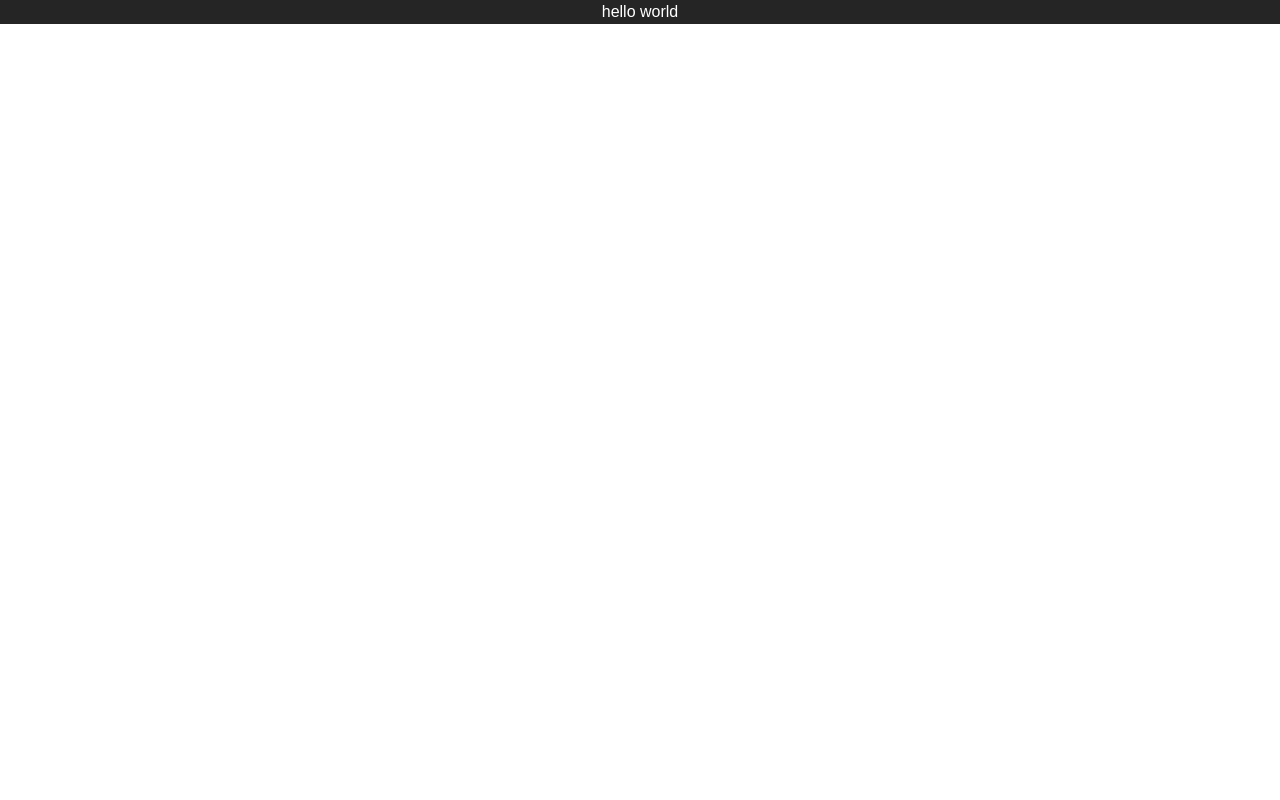
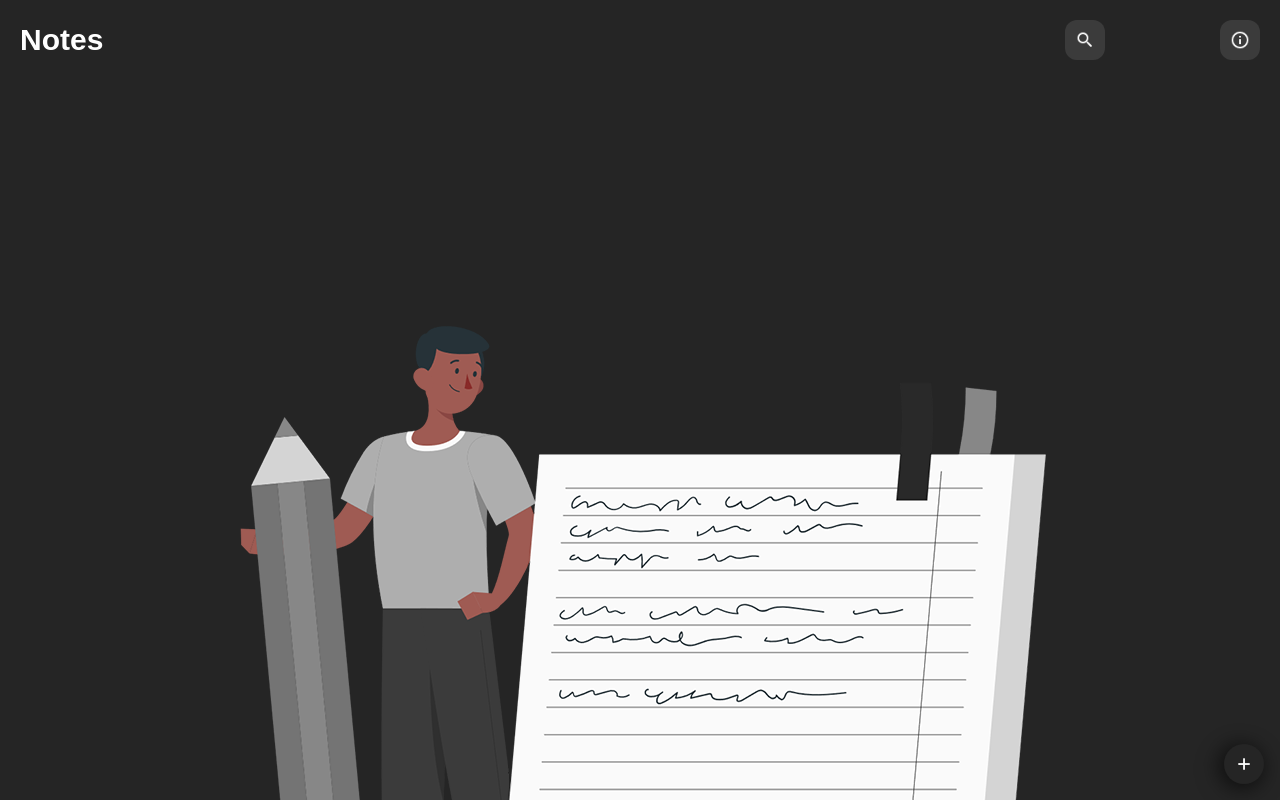
Before and after one commit to erfan-ahmadi-dev/NoteApp-React, a React (Create React App) app: page / in a window 1280 px wide. Shown: the top 800 px of the page. Built offline with nearby package versions, Linux system fonts and the light colour scheme.

Commit message:
addNote completed and uuid added

```diff
--- a/package.json
+++ b/package.json
@@ -9,6 +9,7 @@
     "react": "^18.2.0",
     "react-dom": "^18.2.0",
     "react-scripts": "5.0.1",
+    "uuid": "^9.0.1",
     "web-vitals": "^2.1.4"
   },
   "scripts": {
--- a/src/App.jsx
+++ b/src/App.jsx
@@ -1,11 +1,44 @@
 import "./App.css";
+// import Body from "./components/Body/Body";
+import Messages from "./components/Messages/Messages";
+import empty from "./assets/emptyNote.png";
+
+import Body from "./components/Body/Body";
+import Search from "./components/Body/Search";
+import AddNote from "./components/Body/AddNote";
+import ViewNote from "./components/Body/ViewNote";
+import { useState } from "react";
 
 function App() {
-  return (
-    <div className="App bg-primary">
-      <span>hello world</span>
-    </div>
-  );
+  const [page, setPage] = useState("main");
+  const [noteIdToView, setNoteIdToView] = useState();
+  const [noteColor, setColor] = useState();
+  const changtoView = (noteId, color) => {
+    setPage("view");
+    setNoteIdToView(noteId);
+    setColor(color);
+  };
+  const changtoMain = () => setPage("main");
+  const changtoSearch = () => setPage("search");
+  const changtoAdd = () => setPage("addNew");
+
+  function detectPage() {
+    if (page === "main") {
+      return (
+        <Body addNew={changtoAdd} search={changtoSearch} note={changtoView} />
+      );
+    } else if (page === "view") {
+      return (
+        <ViewNote main={changtoMain} noteId={noteIdToView} color={noteColor} />
+      );
+    } else if (page === "addNew") {
+      return <AddNote main={changtoMain} save="hi" />;
+    } else if (page === "search") {
+      return <Search click={changtoSearch} />;
+    }
+  }
+
+  return <div className="relative h-screen">{detectPage()}</div>;
 }
 
 export default App;
--- /dev/null
+++ b/src/components/Body/AddNote.jsx
@@ -0,0 +1,73 @@
+import RoundedButton from "../Buttons/RoundedButton";
+import left from "../../assets/left.png";
+import save from "../../assets/save.png";
+import { useState } from "react";
+import { v4 as uuidv4 } from "uuid";
+// TODO add Local Storage to Save note
+function AddNote(props) {
+  let [noteNum, setNumId] = useState(0);
+  const colorsArr = [
+    "bg-red-500",
+    "bg-green-500",
+    "bg-blue-500",
+    "bg-purple-500",
+  ];
+  let randomColor = colorsArr[Math.floor(Math.random() * colorsArr.length)];
+  const [titleText, setTitle] = useState();
+  const [descriptionText, setDescription] = useState("");
+  const backToMain = () => {
+    props.main();
+  };
+
+  const handleValidation = (e) => {
+    e.preventDefault();
+    if (titleText !== "") {
+      const storedData = JSON.parse(localStorage.getItem("notes")) || [];
+
+      const newNote = {
+        id: uuidv4(),
+        title: titleText,
+        description: descriptionText,
+        color: randomColor,
+      };
+      setNumId(noteNum++);
+      console.log(noteNum);
+      storedData.push(newNote);
+
+      const get = localStorage.setItem("notes", JSON.stringify(storedData));
+      console.log(storedData);
+      props.main();
+    } else {
+      alert("❌Title is required❌");
+    }
+  };
+
+  return (
+    <div className="w-full h-screen ">
+      <header className="flex w-full gap-3 p-5 items-center h-[15%] justify-between">
+        <RoundedButton imgSrc={left} clickFunc={backToMain} />
+        <RoundedButton imgSrc={save} clickFunc={handleValidation} />
+      </header>
+      <form className=" px-5 flex flex-col gap-4">
+        <input
+          className="focus:outline-none bg-transparent text-5xl font-normal "
+          placeholder="Title"
+          onChange={(e) => {
+            setTitle(e.target.value);
+          }}
+          required
+        />
+        <textarea
+          rows="18"
+          type="text"
+          placeholder="Type something..."
+          className="focus:outline-none bg-transparent text-xl font-normal resize-none "
+          onChange={(e) => {
+            setDescription(e.target.value);
+          }}
+        />
+      </form>
+    </div>
+  );
+}
+export default AddNote;
--- /dev/null
+++ b/src/components/Body/Body.jsx
@@ -0,0 +1,65 @@
+import NoteCard from "../Cards/NotesCard";
+import addIcon from "../../assets/add.png";
+import infoIcon from "../../assets/info.png";
+import searchIcon from "../../assets/search.png";
+import RoundedButton from "../Buttons/RoundedButton";
+import Messages from "../Messages/Messages";
+import emptyIcon from "../../assets/emptyNote.png";
+
+function Body(props) {
+  // const dummy = [
+  //   { id: 0, title: "test", description: "test", color: "bg-red-500" },
+  //   { id: 1, title: "test", description: "test", color: "bg-green-500" },
+  //   { id: 2, title: "ali", description: "for hastan", color: "bg-blue-500" },
+  // ];
+
+  const addNewNote = () => {
+    props.addNew();
+  };
+  const goToSearch = () => {
+    props.search();
+  };
+  const goToNote = (noteId, color) => {
+    props.note(noteId, color);
+  };
+
+  const getData = JSON.parse(localStorage.getItem("notes")) || [];
+
+  return (
+    <div>
+      <header className="flex w-full gap-3 p-5 items-center h-[15%] justify-between">
+        <h1 className="w-3/4 font-semibold text-3xl">Notes</h1>
+        <RoundedButton imgSrc={searchIcon} clickFunc={goToSearch} />
+        <RoundedButton imgSrc={infoIcon} />
+      </header>
+      {/**/}
+      <div className="w-full h-screen flex flex-col items-center gap-4 p-4 ">
+        {getData.length !== 0 ? (
+          getData.map((item) => {
+            return (
+              <NoteCard
+                title={item.title}
+                click={goToNote}
+                key={item.id}
+                noteId={item.id}
+                color={item.color}
+              />
+            );
+          })
+        ) : (
+          <Messages
+            imgSrc={emptyIcon}
+            text="Create your first note !"
+          ></Messages>
+        )}
+      </div>
+      <img
+        src={addIcon}
+        alt="button"
+        className="p-2.5 w-10 h-10 rounded-full drop-shadow-floatShadow absolute bg-primary bottom-4 right-4"
+        onClick={addNewNote}
+      />
+    </div>
+  );
+}
+export default Body;
--- a/src/index.css
+++ b/src/index.css
@@ -7,4 +7,7 @@
   html {
     @apply text-white font-Nunito;
   }
+  body {
+    @apply bg-primary;
+  }
 }
--- a/tailwind.config.js
+++ b/tailwind.config.js
@@ -3,10 +3,17 @@ module.exports = {
   content: ["./src/**/*.{js,jsx,ts,tsx}"],
   theme: {
     extend: {
+      dropShadow: {
+        floatShadow: [
+          "-5px 0px 10px rgba(0, 0, 0, 0.40)",
+          " 0px 5px 10px rgba(0, 0, 0, 0.40)",
+        ],
+      },
       colors: {
         primary: "#252525",
+        secondary: "#3B3B3B",
         priamaryText: "#fffff",
-        secondatyText: "#9A9A9A",
+        secondaryText: "#9A9A9A",
         overlay: "#C4C4C4",
         buttonsColor: "#3B3B3B",
       },
```
Also changed, not shown: 1 other file (tests, documents, lock files or other folders).
